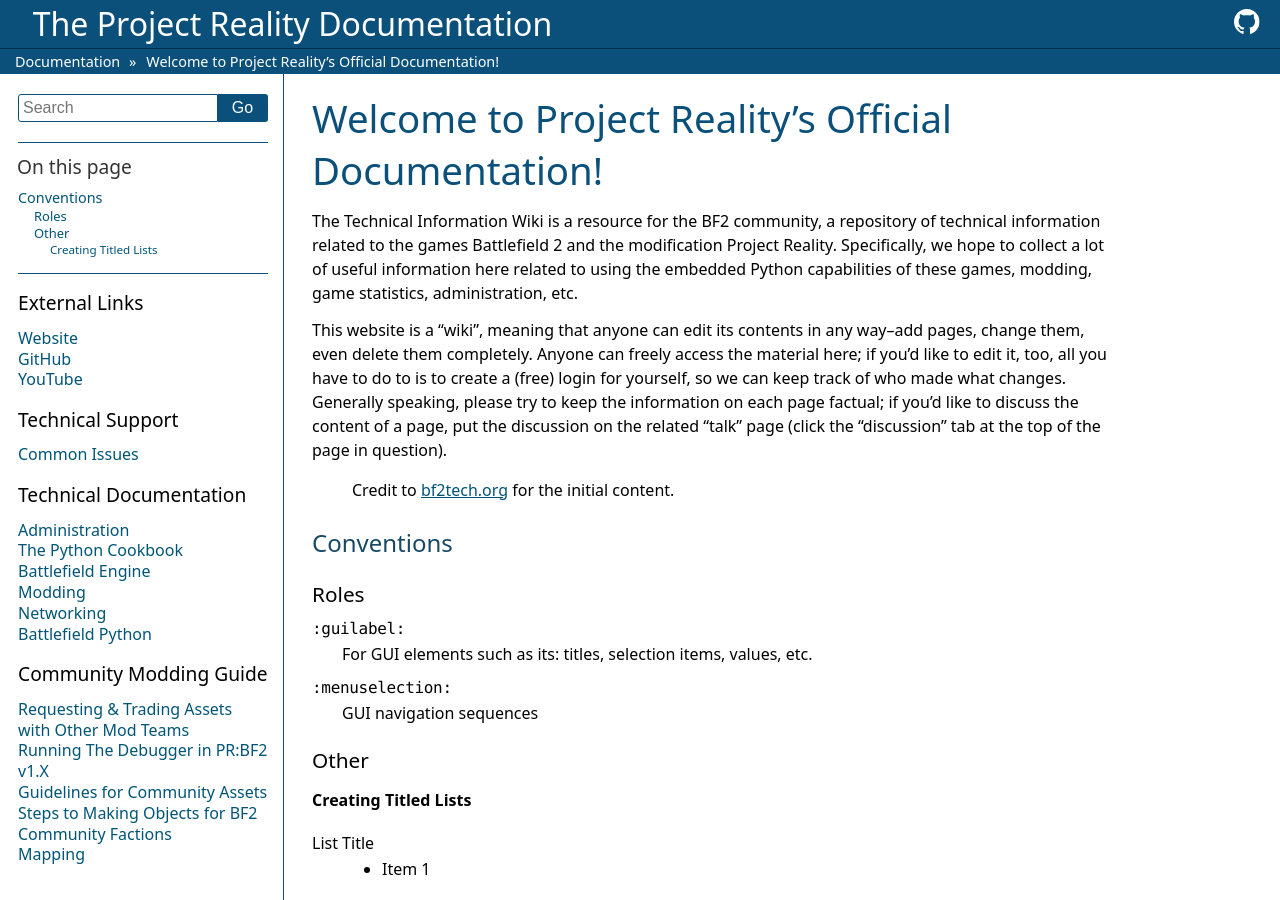
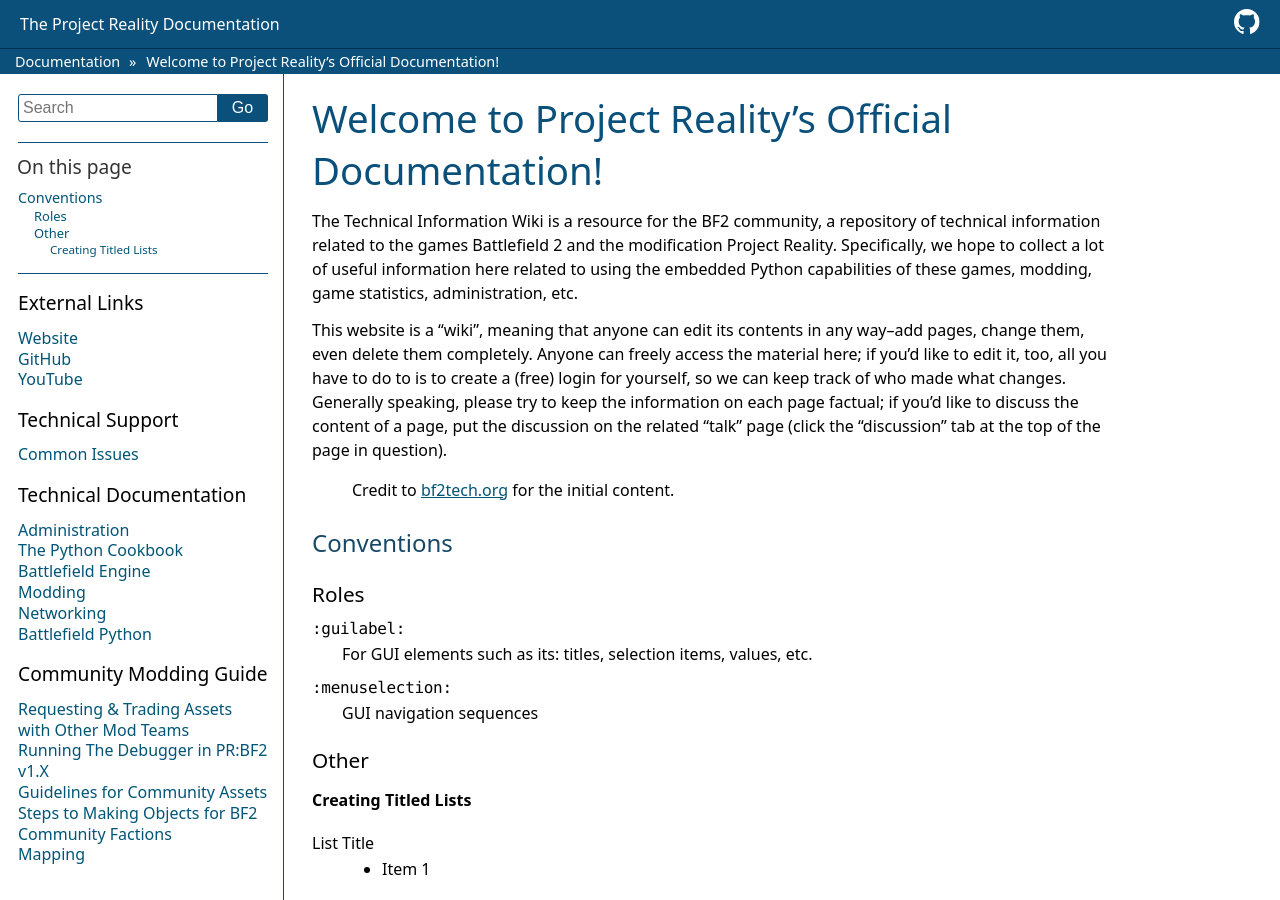
Before and after one commit to papadanku/RealityDocs, a Sphinx documentation site: the page built from doc/index.rst, in a window 1280 px wide and 900 px high. Built offline with Sphinx 7.4.7, drawn with Linux system fonts in a browser that asks for light colours.

Commit message:
Update layout.html

```diff
--- a/doc/_themes/sphinx13/layout.html
+++ b/doc/_themes/sphinx13/layout.html
@@ -11,9 +11,7 @@
 {% block header %}
 {{ svgs() }}
 <div class="pageheader">
-  <div class="brand">
-    <span>The Project Reality Documentation</span>
-  </div>
+  <span class="brand">The Project Reality Documentation</span>
   <div class="icons">
     <a href="https://github.com/sphinx-doc/sphinx" title="{{ _('Source Code') }}" target="_blank">
       <svg><use href="#github"></use></svg>
```
